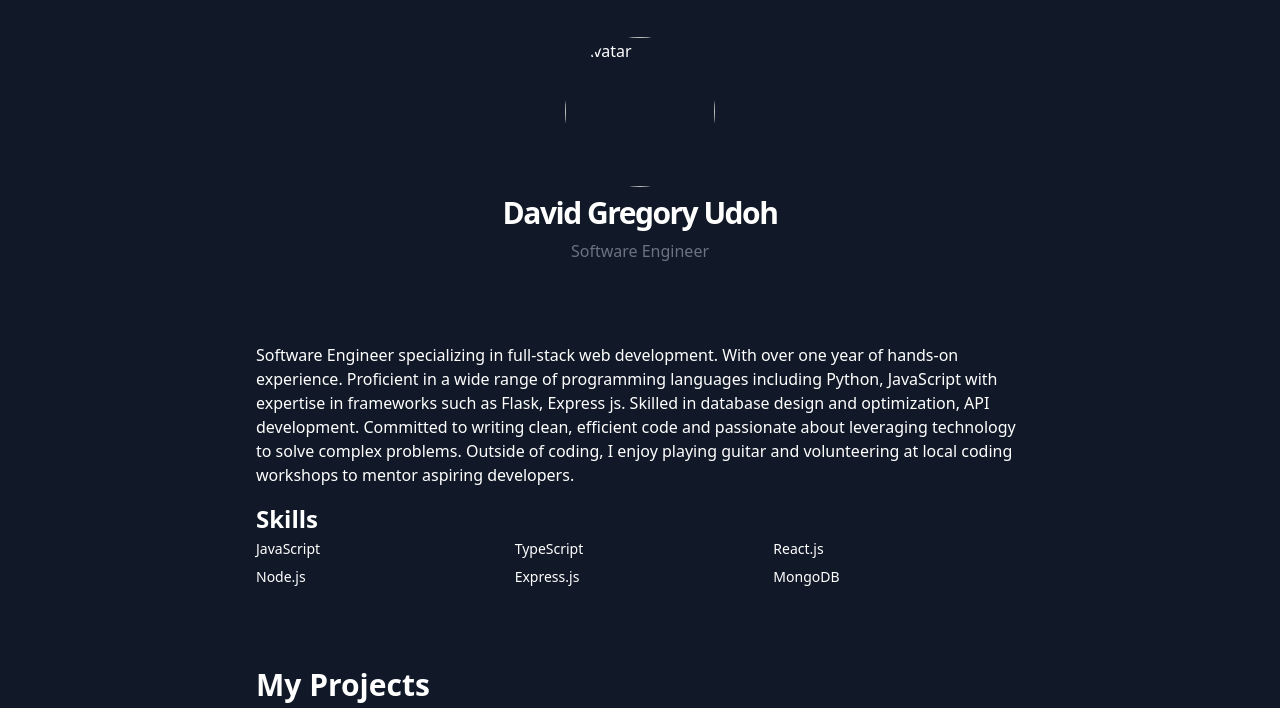
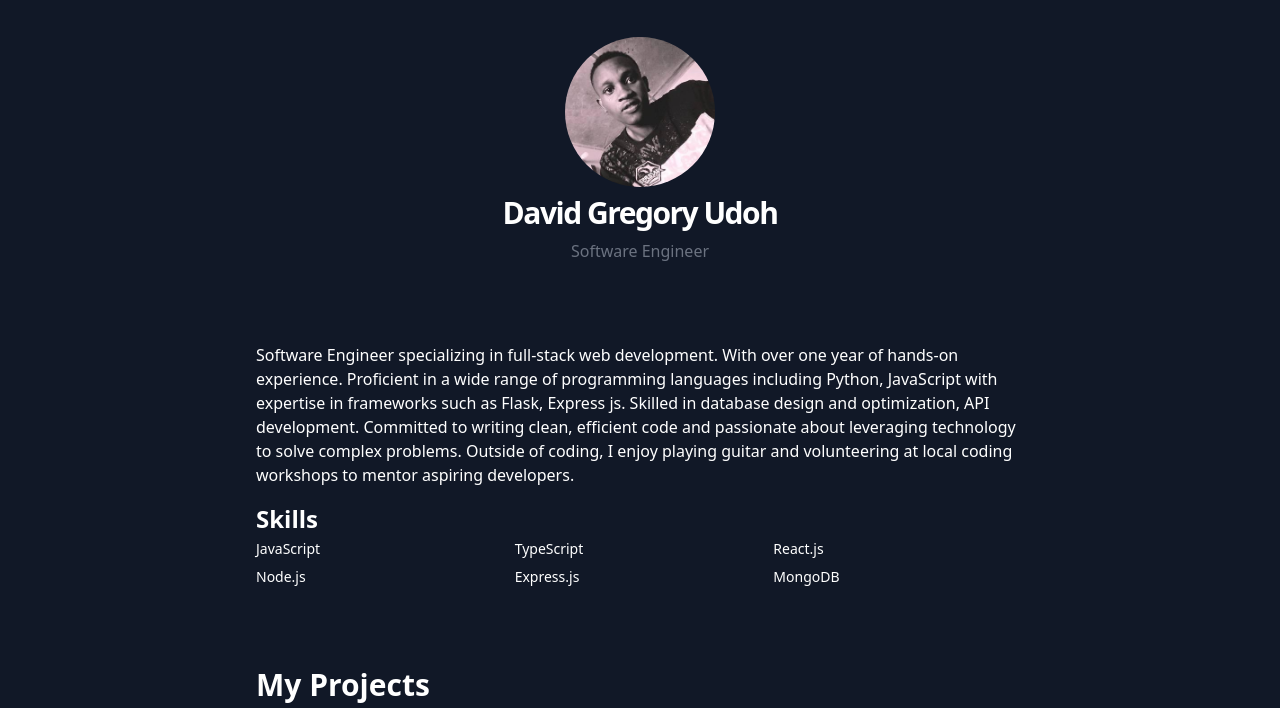
Before and after one commit to davidgregs87/portfolio_website, a plain HTML site: page client-side/index.html in a window 1280 px wide. Shown: the part 43-751 px from the top of the page. Drawn offline with nearby package versions, Linux system fonts and the light colour scheme.

Commit message:
done with all

```diff
--- a/client-side/index.html
+++ b/client-side/index.html
@@ -25,9 +25,9 @@
                 </a></nav>
         </header>
         <main class="grid gap-12 px-4 py-6 md:gap-16 lg:grid-cols-[minmax_auto_700px] lg:px-6 xl:gap-20">
-            <div class="flex flex-col items-center justify-center space-y-2"><img
-                    src="../client-side/assets/profile_pics.jpg" width="150" height="150" alt="Avatar"
-                    class="rounded-full" style="aspect-ratio: 150 / 150; object-fit: cover;">
+            <div class="flex flex-col items-center justify-center space-y-2"><img src="../client-side/profile_pics.jpg"
+                    width="150" height="150" alt="Avatar" class="rounded-full"
+                    style="aspect-ratio: 150 / 150; object-fit: cover;">
                 <div class="space-y-2 text-center">
                     <h1 class="text-3xl font-bold tracking-tighter sm:text-5xl/none">
                         David Gregory Udoh
```
